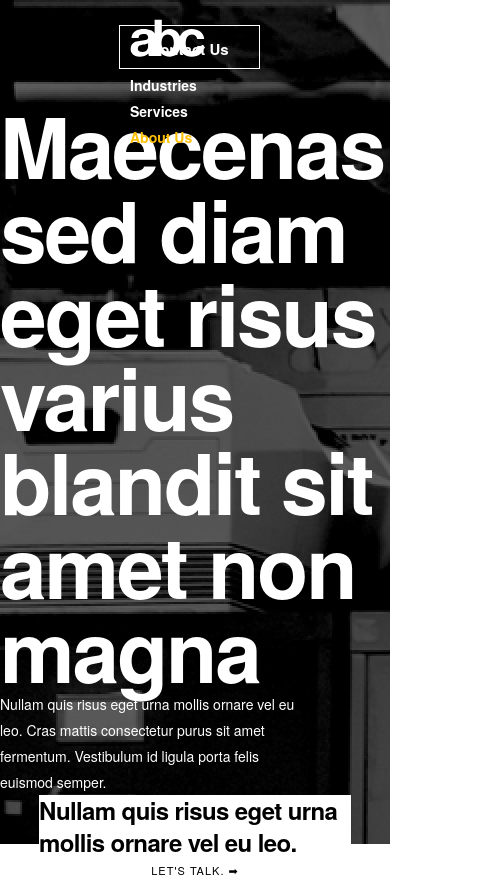
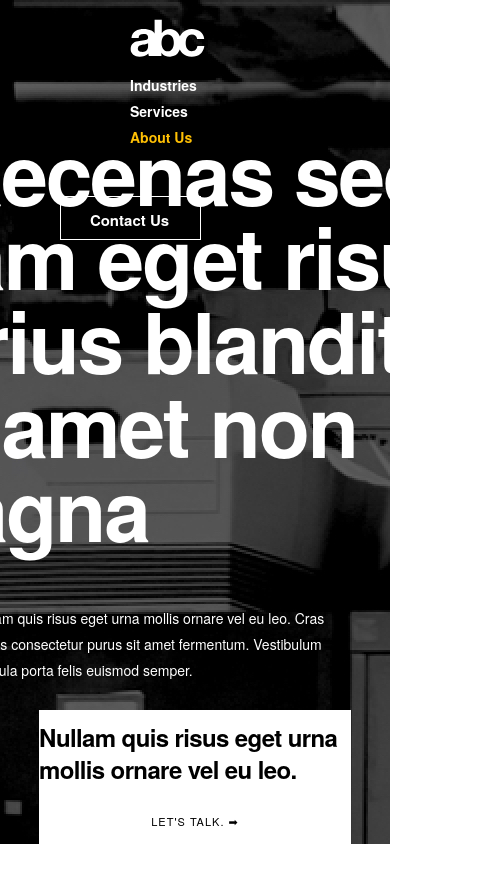
Before and after one commit to IvanGent/bukwild, a React (Create React App) app: page /aboutUs in a window 390 px wide. Shown: the whole page, 501 px wide, since content can reach past the window. After the commit the page ends 844 px from the top, so only its background shows below. Built offline with nearby package versions, Linux system fonts and the light colour scheme.

Commit message:
fixing styling

```diff
--- a/src/components/Marquee.js
+++ b/src/components/Marquee.js
@@ -25,16 +25,12 @@ function Marquee({info}) {
     }
 
     const headingStyle = {
-        // position: 'absolute',
-        // top: 'rem',
-        // marginRight: '4rem',
         height: '100%',
         display: 'flex',
         width: '100%',
         justifySelf: 'center',
         alignSelf: 'center',
         justifyContent: 'space-around',
-        // justifyContent: 'space-between',
         alignItems: 'center',
     }
 
--- a/src/components/navBar.js
+++ b/src/components/navBar.js
@@ -2,9 +2,12 @@ import React from 'react';
 import Menu from './Menu';
 
 const NavBarStyle = {
-    // position: 'absolute',
-    // display: 'flex',
-    // minWidth: '100vw',
+    position: 'absolute',
+    display: 'flex',
+    minWidth: '100vw',
+    height: '15rem',
+    justifyContent: 'space-between',
+    // margin: '0 8.125rem',
     // maxWidth: '1440px',
     // padding: '0 8.125rem',
     // margin: '1.179rem 8.125rem 0 8.125rem',
@@ -14,9 +17,9 @@ const NavBarStyle = {
 }
 
 const imageStyle = {
-    position: 'absolute',
-    left: '8.104rem',
-    top: '1.179rem',
+    // position: 'absolute',
+    marginLeft: '8.104rem',
+    marginTop: '1.179rem',
     width: '4.728rem',
     height: '2.363rem',
     marginBottom: '0.958rem',
@@ -24,7 +27,7 @@ const imageStyle = {
 }
 
 const ContactButton = {
-    position: 'absolute',
+    // position: 'absolute',
     width: '8.625rem',
     height: '1.125rem',
     padding: '0.75rem 0.063rem 0.75rem 0',
@@ -38,18 +41,18 @@ const ContactButton = {
     letterSpacing: 'normal',
     textAlign: 'center',
     color: 'white',
-    right: '8.125rem',
-    top: '1.563rem',
+    marginRight: '8.125rem',
+    marginTop: '1.563rem',
 }
 
 function NavBar() {
     return (
-        <div style={NavBarStyle}>
+        <div className='navBar' style={NavBarStyle}>
             <div>
                 <img style={imageStyle} src={'./images/abc_logo.svg'} alt='Logo' />
                 <Menu />
             </div>
-            <div style={ContactButton}>Contact Us</div>
+            <div className='contactButton' style={ContactButton}>Contact Us</div>
         </div>
     )
 }
--- a/src/index.css
+++ b/src/index.css
@@ -11,14 +11,22 @@ body {
 @media screen and (max-width: 900px) {
   .HeadAndSub {
     display: flex;
-    flex-wrap: wrap;
-    /* background-color: red; */
+    /* flex-wrap: wrap; */
+    flex-direction: column;
+    align-content: center;
     padding-top: 5rem;
   }
 
   .callToAction {
     flex-direction: column;
+  }
 
+  .navBar {
+    flex-direction: column;
+  }
+
+  .contactButton {
+    align-self: center;
   }
 
 }
```
